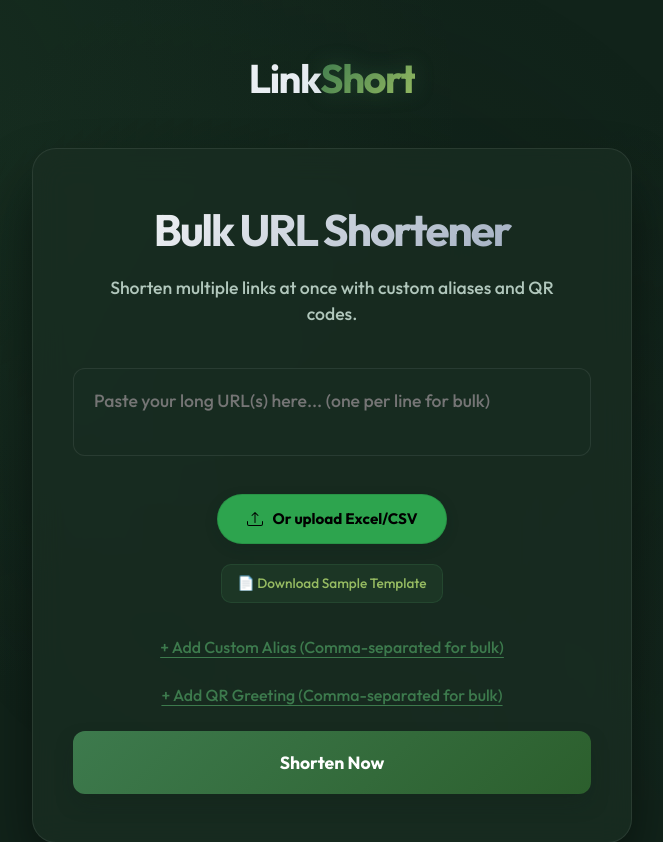
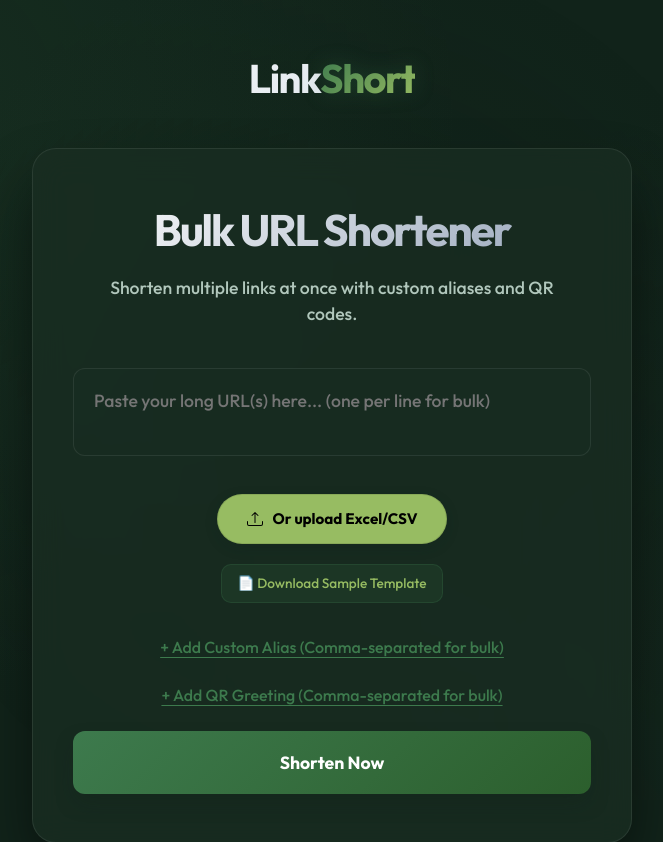
Before and after one commit to linkshortfree/linkshort, a Flask app: page / in a window 1280 px wide. Shown: the top 842 px of the page, without its empty margins (308-971 px from the left). Run offline with Flask 3, Linux system fonts and the light colour scheme; some libraries are stand-ins or nearby versions.

Commit message:
Complete theme alignment: update CSV button to sage green

```diff
--- a/static/css/style.css
+++ b/static/css/style.css
@@ -157,8 +157,8 @@ textarea:focus {
     display: inline-flex;
     align-items: center;
     gap: 10px;
-    background: #2da44e;
-    /* Bright Green */
+    background: var(--accent-secondary);
+    /* Sage Green from theme */
     border: 1px solid rgba(0, 0, 0, 0.1);
     padding: 0.8rem 1.8rem;
     border-radius: 50px;
@@ -173,8 +173,8 @@ textarea:focus {
 }
 
 .file-label:hover {
-    background: #34c759;
-    /* Lighter brighter green on hover */
+    background: #a8cd73;
+    /* Slightly lighter sage */
     transform: translateY(-2px);
     box-shadow: 0 8px 20px rgba(17, 35, 26, 0.5);
     border-color: rgba(0, 0, 0, 0.2);
```
